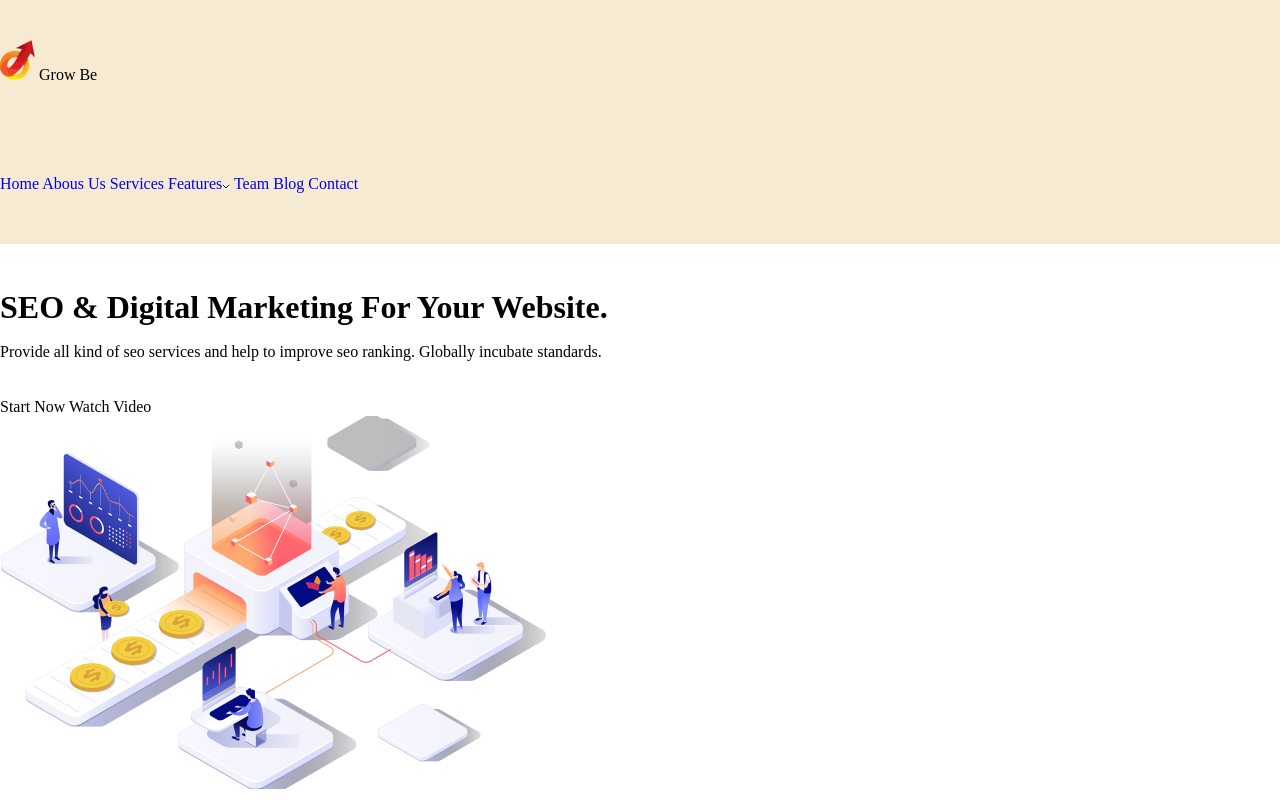
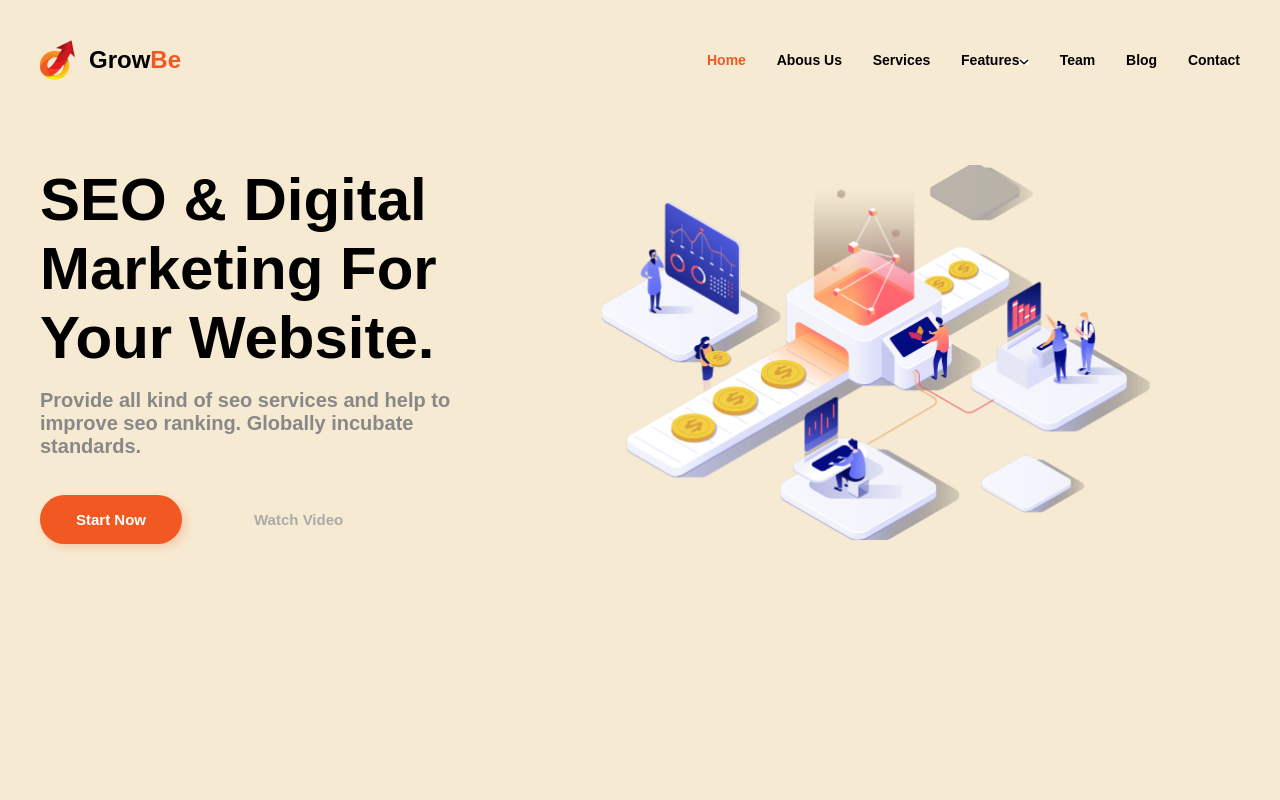
Before and after one commit to Dima-tyman/Web_HomeWork, a plain HTML site: page index.html in a window 1280 px wide. Shown: the top 800 px of the page. Drawn offline with Linux system fonts and the light colour scheme; a web font is replaced by a local one.

Commit message:
Homework#4

```diff
--- a/index.html
+++ b/index.html
@@ -5,19 +5,21 @@
     <meta name="viewport" content="width=device-width, initial-scale=1.0">
     <title>Homework#3</title>
     <link rel="stylesheet" href="style.css">
+    <link rel="preconnect" href="https://fonts.googleapis.com">
+    <link rel="preconnect" href="https://fonts.gstatic.com" crossorigin>
+    <link href="https://fonts.googleapis.com/css2?family=Khula&display=swap" rel="stylesheet">
 </head>
 <body>
     <div class="header">
         <div class="header__logo">
             <img src="img/top_logo.png" alt="GrowBe">
-            <span class="name__part1">Grow</span>
-            <span class="name__part2">Be</span>
+            <div>Grow<span class="name__Be">Be</span></div>
         </div>
         <div class="header__nav">
-            <a href="#">Home</a>
+            <a href="#" class="name__Be" >Home</a>
             <a href="#">Abous Us</a>
             <a href="#">Services</a>
-            <a href="#">Features</a><img src="img/menu_icon.svg" alt="v">
+            <a href="#">Features<img src="img/menu_icon.svg" alt="v" height="6px"></a>
             <a href="#">Team</a>
             <a href="#">Blog</a>
             <a href="#">Contact</a>
@@ -25,14 +27,14 @@
     </div>
     <div class="home">
         <div class="home__content">
-            <h1>SEO & Digital Marketing For Your Website.</h1>
-            <p>Provide all kind of seo services and help to improve seo ranking. Globally incubate standards.</p>
+            <div class="home__header">SEO & Digital Marketing For Your Website.</div>
+            <div class="home__text">Provide all kind of seo services and help to improve seo ranking. Globally incubate standards.</div>
             <div class="home__button">
-                <span>Start Now</span>
-                <span>Watch Video</span>
+                <div class="button__start">Start Now</div>
+                <div>Watch Video</div>
             </div>
         </div>
-        <img src="img/home_img.png" alt="Main img">
+        <img src="img/home_img.png" alt="Main img" height="375px">
     </div>
     <div class="footer">
         <img src="img/logo1.png" alt="Liva">
--- a/style.css
+++ b/style.css
@@ -3,42 +3,100 @@
     padding: 0;
 }
 
+body {
+    font-family: 'Khula', sans-serif;
+    background-color: #f7ead2;
+}
+
 a {
     text-decoration: none;
+    color: inherit;
 }
 
 .header {
-    background-color: #f7ead2;
+    width: 1200px;
+    height: 120px;
+    margin: auto;
+    padding: 0px 30px;
+    display: flex;
+    justify-content: space-between;
+    align-items: center;
+    color: #000;
+    font-weight: 800;
+    font-style: normal;
+    line-height: normal;
 }
 
 .header__logo {
-    padding-top: 40px;
-    padding-bottom: 40px;
+    display: flex;
+    align-items: center;
+    font-size: 24px;
+}
+
+.header__logo div{
+    padding-left: 14px;
 }
 
 .header__nav {
-    padding-top: 51px;
-    padding-bottom: 51px;
+    width: 533px;
+    display: flex;
+    justify-content: space-between;
+    font-size: 14px;
+}
+
+.name__Be {
+    color: #F25822;
 }
 
 .home {
     padding-top: 45px;
     padding-bottom: 162px;
+    width: 1200px;
+    margin: auto;
+    display: flex;
+    font-weight: 800;
+    font-style: normal;
+    line-height: normal;
 }
 
-.home__content {
-    padding-right: 40px;
+.home__header {
+    width: 522px;
+    padding-bottom: 17px;
+    font-size: 60px;
 }
 
-.home__content h1 {
-    padding-bottom: 17px;
+.home__text {
+    width: 466px;
+    padding-bottom: 37px;
+    font-size: 20px;
+    color: #888;
+}
+
+.home img {
+    padding-left: 39px;
 }
 
 .home__button {
-    padding-top: 37px;
+    display: flex;
+    align-items: center;
+    color: #AAA;
+    font-size: 15px;
+}
+
+.button__start {
+    margin-right: 72px;
+    padding: 16px 36px;
+    border-radius: 50px;
+    background: #F25822;
+    box-shadow: 4px 4px 8px 0px rgba(242, 88, 34, 0.20);
+    color: #FFF;
 }
 
 .footer {
     padding-top: 97px;
     padding-bottom: 96px;
+    width: 1200px;
+    margin: auto;
+    display: flex;
+    justify-content: space-between;
 }
```
